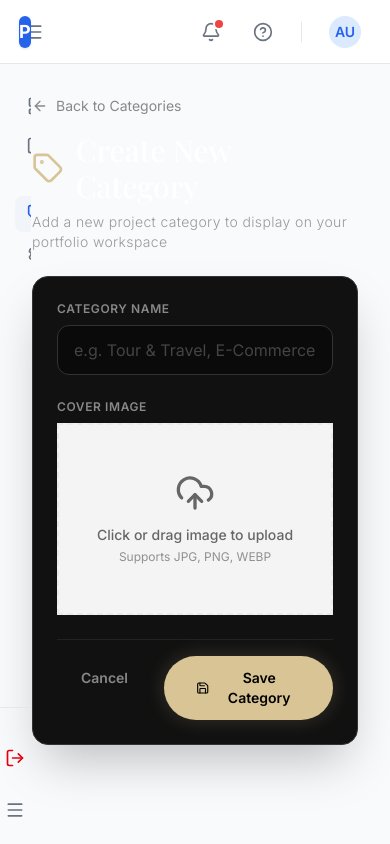
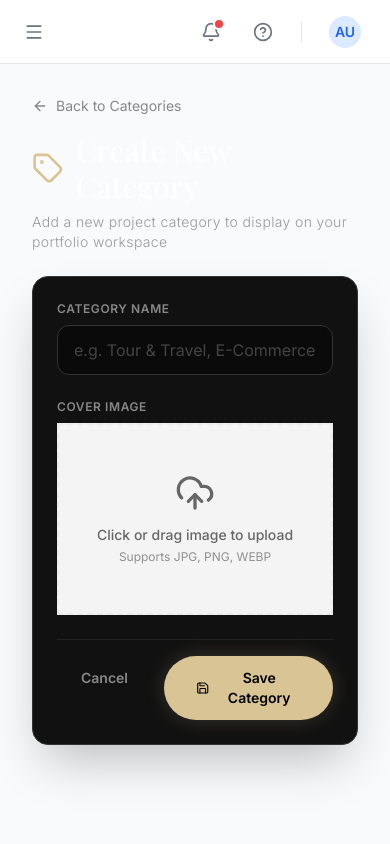
Before and after one commit to RohitSharma813049/Portfolio, a Next.js app: page /admin/categories/new in a window 390 px wide. Built offline with nearby package versions, Linux system fonts and the light colour scheme; a web font is replaced by a local one.

Commit message:
feat: implement responsive admin dashboard layout with collapsible sidebar and navigation navigation

```diff
--- a/src/app/admin/(dashboard)/layout.tsx
+++ b/src/app/admin/(dashboard)/layout.tsx
@@ -81,17 +81,21 @@ export default function AdminLayout({
 
       {/* Sidebar */}
       <aside
-        className={`${isSidebarOpen ? 'translate-x-0 w-64' : '-translate-x-full w-0 md:w-20 md:translate-x-0'} fixed md:sticky top-0 left-0 bg-[var(--color-surface)] border-r border-[var(--color-border)] flex flex-col h-screen transition-all duration-300 z-40 shadow-xl md:shadow-none`}
+        className={`${
+          isSidebarOpen
+            ? 'translate-x-0 w-64'
+            : '-translate-x-full w-0 pointer-events-none md:pointer-events-auto md:w-20 md:translate-x-0'
+        } fixed md:sticky top-0 left-0 bg-[var(--color-surface)] border-r border-[var(--color-border)] flex flex-col h-screen transition-all duration-300 z-40 shadow-xl md:shadow-none overflow-hidden`}
       >
-        <div className="h-16 flex items-center justify-between px-5 border-b border-[var(--color-border)]">
+        <div className="h-16 flex items-center justify-between px-5 border-b border-[var(--color-border)] shrink-0">
           {isSidebarOpen && (
             <div className="flex items-center gap-3 overflow-hidden">
-              <div className="w-8 h-8 rounded-[var(--radius-button)] bg-[var(--color-primary)] text-white flex items-center justify-center font-bold text-lg shadow-sm">P</div>
+              <div className="w-8 h-8 rounded-[var(--radius-button)] bg-[var(--color-primary)] text-white flex items-center justify-center font-bold text-lg shadow-sm shrink-0">P</div>
               <h2 className="font-bold text-base tracking-tight whitespace-nowrap text-[var(--color-text-primary)]">PortfolioCMS</h2>
             </div>
           )}
           {!isSidebarOpen && (
-            <div className="w-8 h-8 rounded-[var(--radius-button)] bg-[var(--color-primary)] text-white flex items-center justify-center font-bold text-lg mx-auto shadow-sm">P</div>
+            <div className="w-8 h-8 rounded-[var(--radius-button)] bg-[var(--color-primary)] text-white flex items-center justify-center font-bold text-lg mx-auto shadow-sm shrink-0 hidden md:flex">P</div>
           )}
         </div>
 
@@ -100,14 +104,14 @@ export default function AdminLayout({
 
           <Link href="/admin" onClick={handleNavClick} className={`flex items-center justify-between px-3 py-2 rounded-[var(--radius-button)] text-sm font-medium transition group ${isActive("/admin", true) ? "bg-[#F1F5F9] text-[var(--color-primary)]" : "hover:bg-[#F8FAFC] text-[var(--color-text-secondary)] hover:text-[var(--color-text-primary)]"}`}>
             <div className="flex items-center gap-3">
-              <LayoutDashboard className={`w-5 h-5 transition ${isActive("/admin", true) ? "text-[var(--color-primary)]" : "text-[var(--color-text-secondary)] group-hover:text-[var(--color-text-primary)]"}`} />
+              <LayoutDashboard className={`w-5 h-5 shrink-0 transition ${isActive("/admin", true) ? "text-[var(--color-primary)]" : "text-[var(--color-text-secondary)] group-hover:text-[var(--color-text-primary)]"}`} />
               {isSidebarOpen && "Dashboard"}
             </div>
           </Link>
 
           <Link href="/admin/projects" onClick={handleNavClick} className={`flex items-center justify-between px-3 py-2 rounded-[var(--radius-button)] text-sm font-medium transition group ${isActive("/admin/projects") && !pathname?.includes("status=DRAFT") ? "bg-[#F1F5F9] text-[var(--color-primary)]" : "hover:bg-[#F8FAFC] text-[var(--color-text-secondary)] hover:text-[var(--color-text-primary)]"}`}>
             <div className="flex items-center gap-3">
-              <FolderKanban className={`w-5 h-5 transition ${isActive("/admin/projects") && !pathname?.includes("status=DRAFT") ? "text-[var(--color-primary)]" : "text-[var(--color-text-secondary)] group-hover:text-[var(--color-text-primary)]"}`} />
+              <FolderKanban className={`w-5 h-5 shrink-0 transition ${isActive("/admin/projects") && !pathname?.includes("status=DRAFT") ? "text-[var(--color-primary)]" : "text-[var(--color-text-secondary)] group-hover:text-[var(--color-text-primary)]"}`} />
               {isSidebarOpen && "Projects"}
             </div>
             {isSidebarOpen && (
@@ -119,7 +123,7 @@ export default function AdminLayout({
 
           <Link href="/admin/projects?status=DRAFT" onClick={handleNavClick} className={`flex items-center justify-between px-3 py-2 rounded-[var(--radius-button)] text-sm font-medium transition group ${pathname?.includes("status=DRAFT") ? "bg-[#F1F5F9] text-[var(--color-primary)]" : "hover:bg-[#F8FAFC] text-[var(--color-text-secondary)] hover:text-[var(--color-text-primary)]"}`}>
             <div className="flex items-center gap-3">
-              <div className="w-5 flex justify-center"><span className="w-2 h-2 rounded-full bg-[var(--color-warning)]"></span></div>
+              <div className="w-5 flex justify-center shrink-0"><span className="w-2 h-2 rounded-full bg-[var(--color-warning)]"></span></div>
               {isSidebarOpen && "Drafts"}
             </div>
             {isSidebarOpen && (
@@ -131,7 +135,7 @@ export default function AdminLayout({
 
           <Link href="/admin/categories" onClick={handleNavClick} className={`flex items-center justify-between px-3 py-2 rounded-[var(--radius-button)] text-sm font-medium transition group ${isActive("/admin/categories") ? "bg-[#F1F5F9] text-[var(--color-primary)]" : "hover:bg-[#F8FAFC] text-[var(--color-text-secondary)] hover:text-[var(--color-text-primary)]"}`}>
             <div className="flex items-center gap-3">
-              <Tag className={`w-5 h-5 transition ${isActive("/admin/categories") ? "text-[var(--color-primary)]" : "text-[var(--color-text-secondary)] group-hover:text-[var(--color-text-primary)]"}`} />
+              <Tag className={`w-5 h-5 shrink-0 transition ${isActive("/admin/categories") ? "text-[var(--color-primary)]" : "text-[var(--color-text-secondary)] group-hover:text-[var(--color-text-primary)]"}`} />
               {isSidebarOpen && "Categories"}
             </div>
           </Link>
@@ -140,14 +144,14 @@ export default function AdminLayout({
 
           <Link href="/admin/settings" onClick={handleNavClick} className={`flex items-center justify-between px-3 py-2 rounded-[var(--radius-button)] text-sm font-medium transition group ${isActive("/admin/settings") ? "bg-[#F1F5F9] text-[var(--color-primary)]" : "hover:bg-[#F8FAFC] text-[var(--color-text-secondary)] hover:text-[var(--color-text-primary)]"}`}>
             <div className="flex items-center gap-3">
-              <Settings className={`w-5 h-5 transition ${isActive("/admin/settings") ? "text-[var(--color-primary)]" : "text-[var(--color-text-secondary)] group-hover:text-[var(--color-text-primary)]"}`} />
+              <Settings className={`w-5 h-5 shrink-0 transition ${isActive("/admin/settings") ? "text-[var(--color-primary)]" : "text-[var(--color-text-secondary)] group-hover:text-[var(--color-text-primary)]"}`} />
               {isSidebarOpen && "Settings"}
             </div>
           </Link>
 
         </nav>
 
-        <div className="p-4 border-t border-[var(--color-border)]">
+        <div className="p-4 border-t border-[var(--color-border)] shrink-0">
            {isSidebarOpen ? (
              <div className="flex flex-col gap-2">
                <div className="flex items-center gap-3 px-2 mb-2">
@@ -170,7 +174,7 @@ export default function AdminLayout({
                </button>
              </div>
            ) : (
-             <div className="flex flex-col gap-4 items-center">
+             <div className="hidden md:flex flex-col gap-4 items-center">
                <LogoutButton isCollapsed={true} />
                <button onClick={() => setSidebarOpen(true)} className="flex justify-center text-[var(--color-text-secondary)] hover:text-[var(--color-text-primary)] transition p-2 hover:bg-[#F8FAFC] rounded-[var(--radius-button)]">
                  <Menu className="w-5 h-5" />
```
